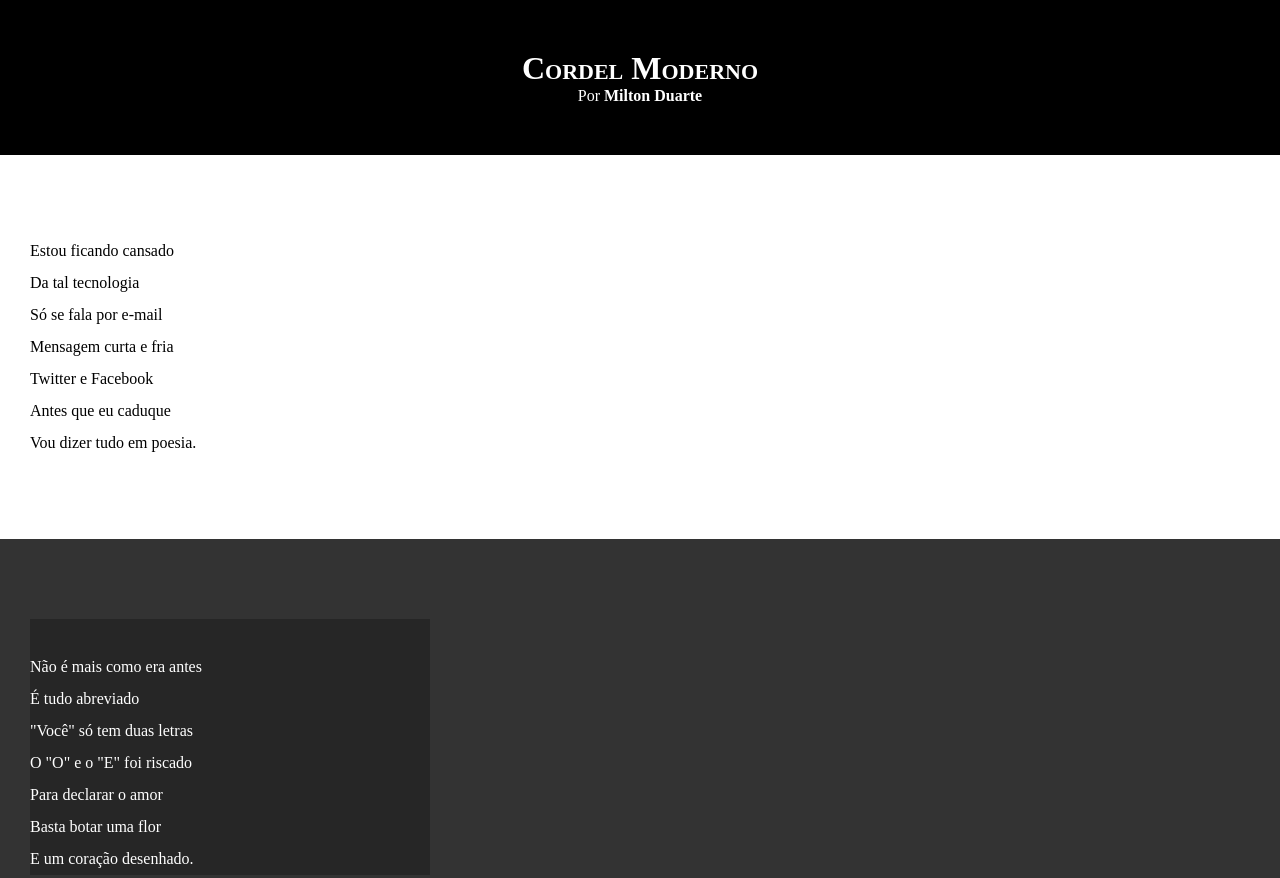
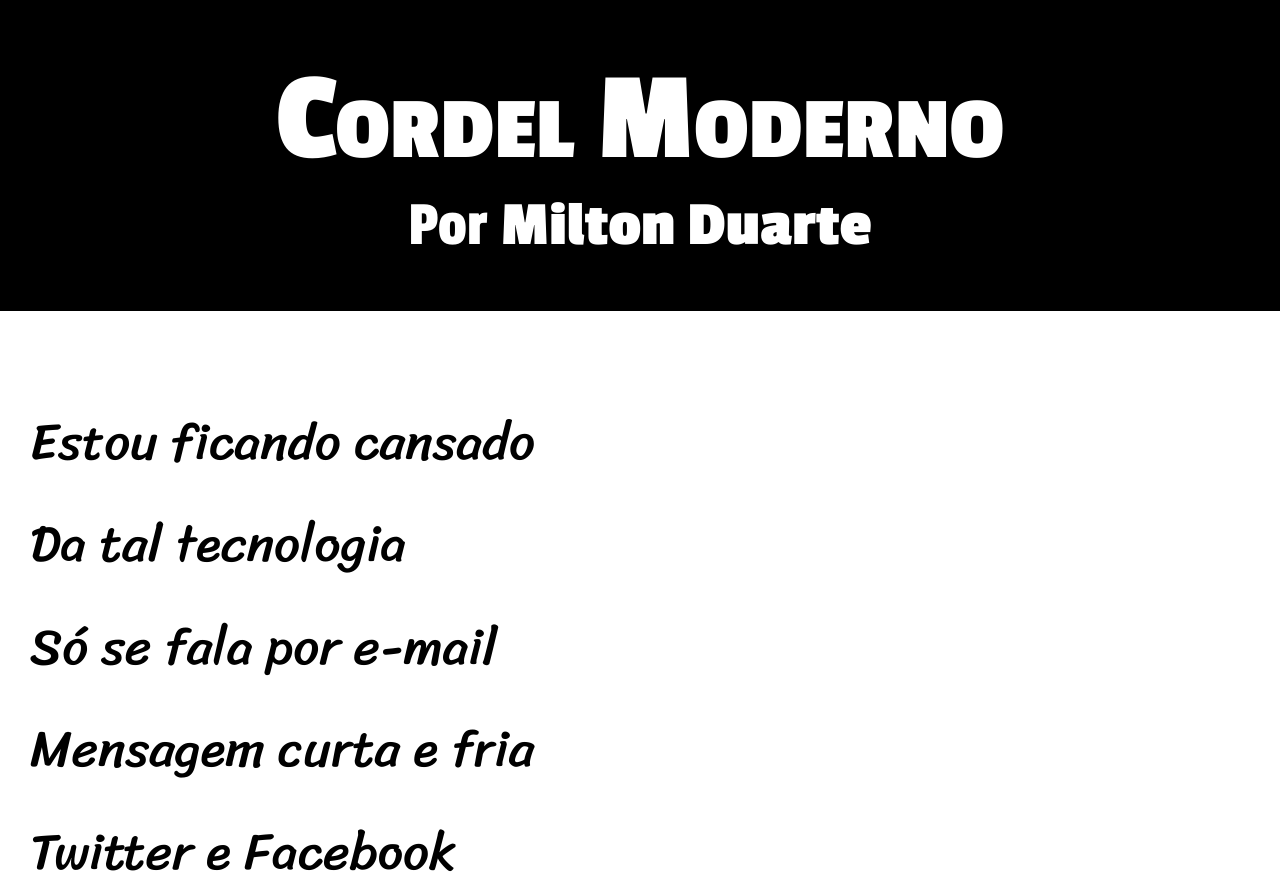
Before and after one commit to paulosilvabr/html-css, a plain HTML site: page ex/ex022d/index.html in a window 1280 px wide. Shown: the top 878 px of the page. Drawn offline with Linux system fonts and the light colour scheme.

Commit message:
Ajustanto fontes

```diff
--- a/ex/ex022d/style/style.css
+++ b/ex/ex022d/style/style.css
@@ -15,14 +15,33 @@
 }
 
 :root {
-    --title-font: Passion One, sans-serif;
-    --poem-font: 'poem', helvetica, serif
-    --footer-font: arial, helvetica, sans-serif;
+    --title-font: 'Passion One', sans-serif;
+    --poem-font: 'poem', helvetica, serif;
+    --default-font: Verdana, Tahoma, sans-serif;
 }
 
+
 html, body {
-    min-width: 100vh;
+    min-height: 100vh;
     background-color: darkgray;
+    font-family: var(--default-font);
+}
+
+header {
+    background-color: black;
+    color: white;
+    text-align: center;
+    font-size: 5vw;
+    font-family: var(--title-font);
+}
+
+header > h1 {
+    padding-top: 50px;
+    font-variant: small-caps;
+}
+
+header > p {
+    padding-bottom: 50px;
 }
 
 a {
@@ -40,6 +59,8 @@ section {
     padding-bottom: 10vh;
     line-height: 2em;
     padding-left: 30px;
+    font-size: 4vw;
+    font-family: var(--poem-font);
 }
 
 section.normal {
@@ -53,24 +74,11 @@ section.image {
 }
 
 section.image > p {
-    width: 400px;
+    width: 50vw;
+    padding: 10px;
     background-color: rgba(0, 0, 0, 0.253);
 }
 
-header {
-    background-color: black;
-    color: white;
-    text-align: center;
-}
-
-header > h1 {
-    padding-top: 50px;
-    font-variant: small-caps;
-}
-
-header > p {
-    padding-bottom: 50px;
-}
 
 footer {
     background-color: black;
```
